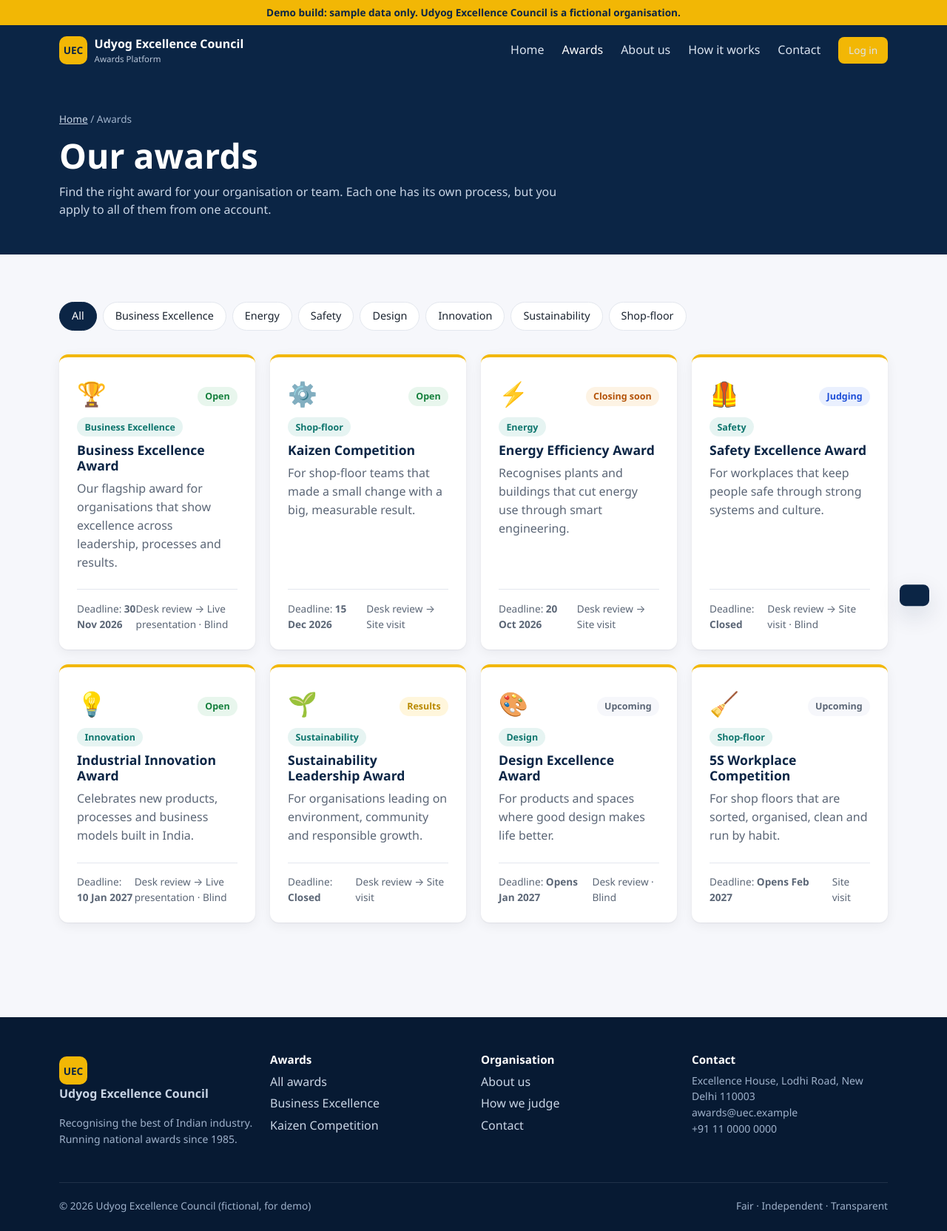
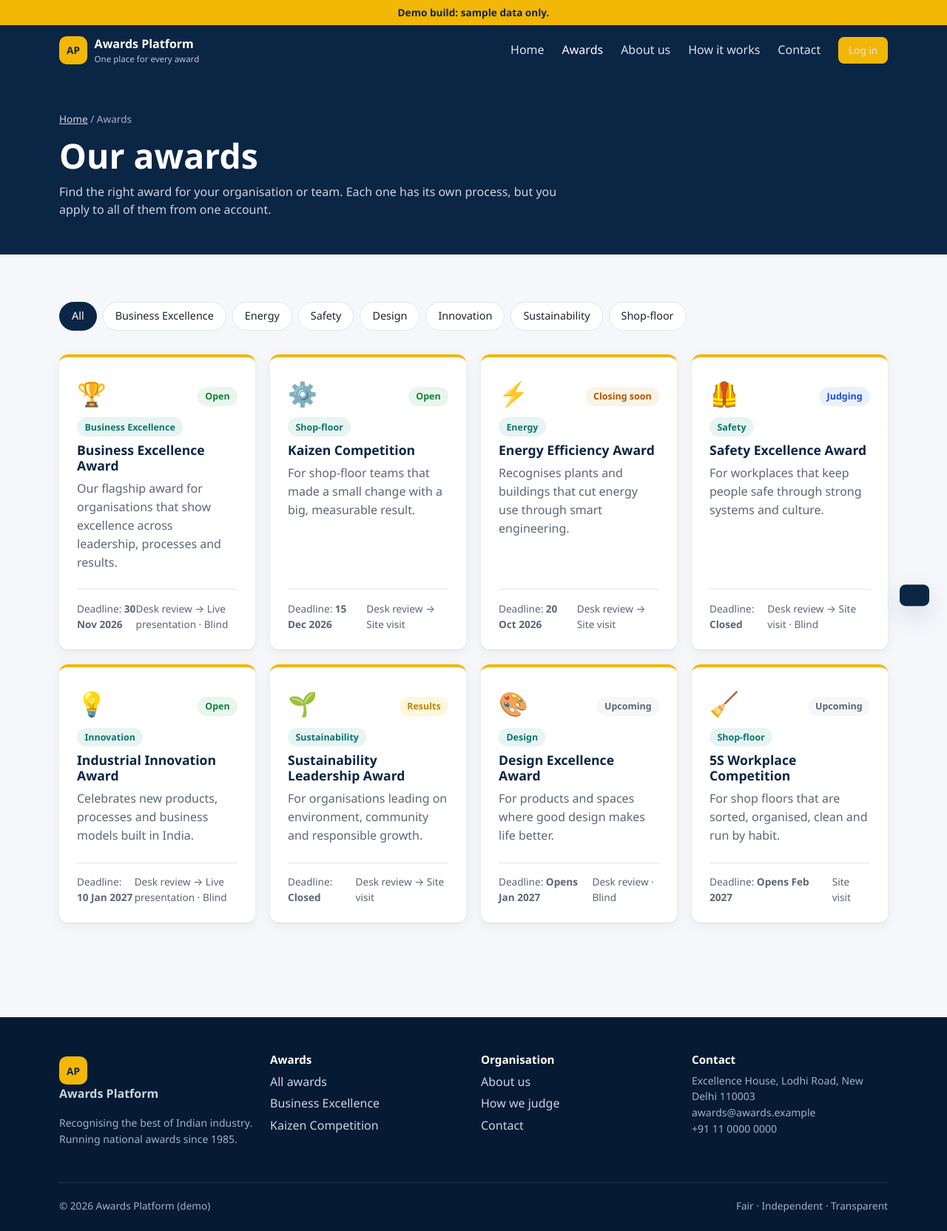
Before and after one commit to shashankgusain2-glitch/AwardApplication, a Django app: page /awards/ in a window 1280 px wide. Shown: the whole page at 74% size. Run offline with Django 5.2, Linux system fonts and the light colour scheme.

Commit message:
Rename the application to Awards Platform
Co-Authored-By: Claude Opus 5.5 <noreply@anthropic.com>

```diff
--- a/apps/core/demo_data.py
+++ b/apps/core/demo_data.py
@@ -11,11 +11,11 @@ so every screen follows them. This stands in for the database for now.
 """
 
 ORGANISATION = {
-    "name": "Udyog Excellence Council",
-    "short_name": "UEC",
+    "name": "Awards Platform",
+    "short_name": "AP",
     "tagline": "Recognising the best of Indian industry",
     "founded": 1985,
-    "email": "awards@uec.example",
+    "email": "awards@awards.example",
     "phone": "+91 11 0000 0000",
     "address": "Excellence House, Lodhi Road, New Delhi 110003",
     "is_fictional": True,
@@ -490,7 +490,7 @@ ASSIGNMENTS = [
     {"entry": "K-0003", "round": "Round 2", "status": "Visit scheduled", "progress": 0, "due": "5 Feb 2027",
      "visit": "5 Feb 2027, 10:00 · Deccan Forge, Plant 2, Hosur"},
     {"entry": "A-0029", "round": "Round 2", "status": "Presentation scheduled", "progress": 0, "due": "12 Feb 2027",
-     "visit": "12 Feb 2027, 14:30 · UEC Excellence House, New Delhi"},
+     "visit": "12 Feb 2027, 14:30 · Awards Platform office, New Delhi"},
 ]
 
 # Sample scores already entered, per entry (criterion name -> score, comment)
--- a/templates/base.html
+++ b/templates/base.html
@@ -3,18 +3,18 @@
 <head>
   <meta charset="utf-8">
   <meta name="viewport" content="width=device-width, initial-scale=1">
-  <title>{% block title %}{{ org.name }} Awards{% endblock %}</title>
+  <title>{% block title %}{{ org.name }}{% endblock %}</title>
   <meta name="description" content="{{ org.tagline }}">
   <link rel="stylesheet" href="{% static 'css/main.css' %}?v={{ asset_version }}">
 </head>
 <body>
-  <div class="demo-banner">Demo build: sample data only. {{ org.name }} is a fictional organisation.</div>
+  <div class="demo-banner">Demo build: sample data only.</div>
 
   <header class="site-header">
     <div class="container">
       <a class="brand" href="{% url 'core:home' %}">
         <span class="brand-mark">{{ org.short_name }}</span>
-        <span>{{ org.name }}<small>Awards Platform</small></span>
+        <span>{{ org.name }}<small>One place for every award</small></span>
       </a>
       <button class="nav-toggle" aria-label="Open menu" aria-expanded="false">☰</button>
       {% with name=request.resolver_match.url_name %}
@@ -59,7 +59,7 @@
         </div>
       </div>
       <div class="footer-bottom row-between">
-        <span>© 2026 {{ org.name }} (fictional, for demo)</span>
+        <span>© 2026 {{ org.name }} (demo)</span>
         <span>Fair · Independent · Transparent</span>
       </div>
     </div>
```
Also changed, not shown: docs/UI-UX.md (+1 -1 lines), docs/reports/Day8.md (added).
